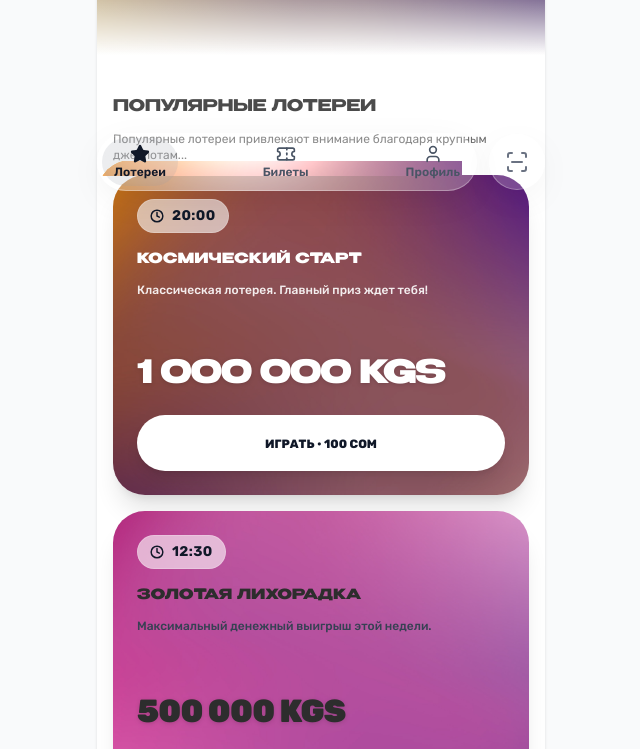
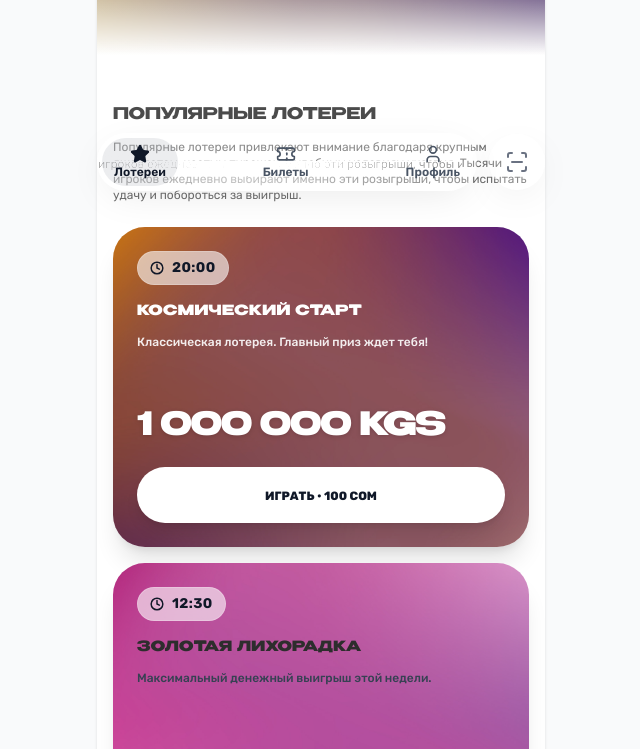
Before and after one commit to Seitek2002/kg-loto, a Next.js app: page / in a window 1280 px wide. Shown: the part 585-1334 px from the top of the page, without its empty margins (319-959 px from the left). Built offline with nearby package versions, Linux system fonts and the light colour scheme.

Commit message:
margins add

```diff
--- a/src/app/(main)/sections/BestMaterials.tsx
+++ b/src/app/(main)/sections/BestMaterials.tsx
@@ -12,7 +12,7 @@ export const BestMaterials = () => {
   const articles = useContentStore((state) => state.materials);
 
   return (
-    <section className='mb-16 overflow-hidden'>
+    <section className='my-12 overflow-hidden'>
       {/* Заголовки */}
       <div className='mb-8'>
         <Title>ЛУЧШИЕ МАТЕРИАЛЫ</Title>
--- a/src/app/(main)/sections/CheckLottery.tsx
+++ b/src/app/(main)/sections/CheckLottery.tsx
@@ -3,7 +3,7 @@ import { Title } from '@/components/ui/Title';
 
 export const CheckLottery = () => {
   return (
-    <section className='mb-12'>
+    <section className='my-12'>
       <Title>ПРОВЕРКА ЛОТЕРЕИ</Title>
       <Description>
         Популярные лотереи привлекают внимание благодаря крупным джекпотам,
--- a/src/app/(main)/sections/FAQ.tsx
+++ b/src/app/(main)/sections/FAQ.tsx
@@ -37,7 +37,7 @@ export const FAQ = () => {
   ];
 
   return (
-    <section className='mb-12'>
+    <section className='my-12'>
       {/* Заголовки */}
       <div className='mb-8'>
         <Title>
--- a/src/app/(main)/sections/PopularTickets.tsx
+++ b/src/app/(main)/sections/PopularTickets.tsx
@@ -10,13 +10,13 @@ export const PopularTickets = () => {
   const lotteries = useContentStore((state) => state.lotteries);
 
   return (
-    <div>
+    <div className='my-12'>
       <Title>Популярные лотереи</Title>
       <Description>
-        Популярные лотереи привлекают внимание благодаря крупным джекпотам...
+        Популярные лотереи привлекают внимание благодаря крупным джекпотам, частым тиражам и удобным условиям участия. Тысячи игроков ежедневно выбирают именно эти розыгрыши, чтобы испытать удачу и побороться за выигрыш.
       </Description>
 
-      <div className='flex flex-col gap-4'>
+      <div className='flex flex-col gap-4 mt-6'>
         {lotteries.map((loto) => (
           <Link
             key={loto.id}
--- a/src/app/(main)/sections/WinnersHistory.tsx
+++ b/src/app/(main)/sections/WinnersHistory.tsx
@@ -12,7 +12,7 @@ export const WinnersHistory = () => {
   const winners = useContentStore((state) => state.winners);
 
   return (
-    <section className='mb-12 overflow-hidden'>
+    <section className='my-12 overflow-hidden'>
       <Title>ИСТОРИЯ ПОБЕДИТЕЛЕЙ</Title>
       <Description>
         Популярные лотереи привлекают внимание благодаря крупным джекпотам,
```
